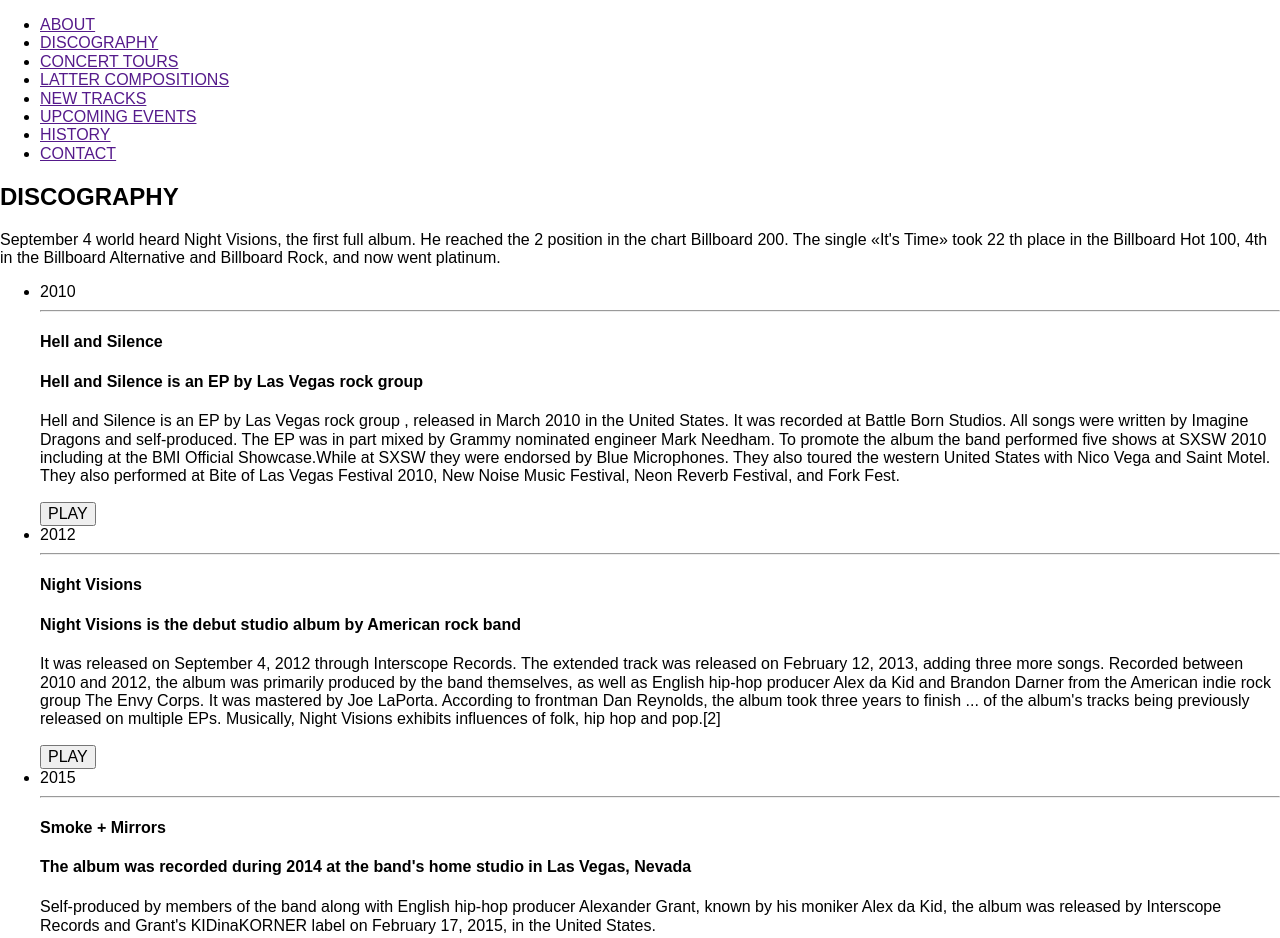
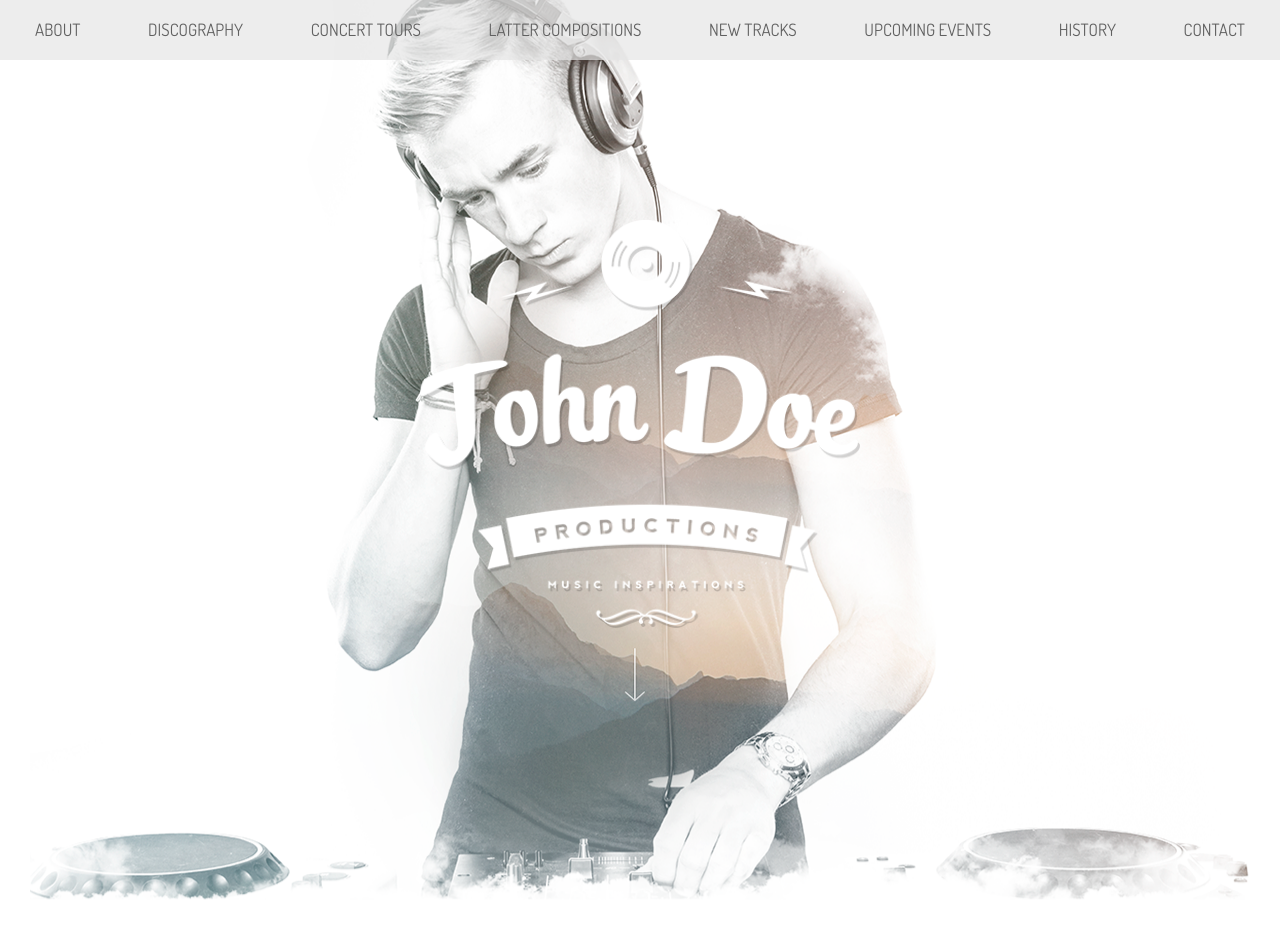
Before and after one commit to AdelRomeo/MusicDJ, a website: page index.html in a window 1280 px wide. Shown: the top 938 px of the page. Drawn offline with Linux system fonts and the light colour scheme.

Commit message:
верстка header

```diff
--- /dev/null
+++ b/gulpfile.js
@@ -0,0 +1,18 @@
+const gulp = require('gulp');
+const sass = require('gulp-sass');
+const concat = require('gulp-concat');
+const sourcemaps = require('gulp-sourcemaps');
+const watch = require('gulp-watch');
+
+gulp.task('sass-compile', () =>{
+    return gulp.src('./src/styles/**/*.scss') // путь откуда будут браться файлы
+        .pipe(sourcemaps.init())
+        .pipe(sass({outputStyle: 'compressed'}).on('error', sass.logError))
+        .pipe(concat('main.css')) //сборка нескольких файлов в один
+        .pipe(sourcemaps.write('./'))
+        .pipe(gulp.dest('./build/styles/')) //путь куда ляжет конечный файл
+})
+
+gulp.task('watch', () =>{ // автоматизация
+    gulp.watch('./src/styles/**/*.scss', gulp.series('sass-compile'))
+})
--- a/index.html
+++ b/index.html
@@ -4,10 +4,11 @@
     <meta charset="UTF-8">
     <title>MusicDJ</title>
     <link rel="stylesheet" href="css/normalize.css">
+    <link rel="stylesheet" href="build/styles/main.css">
 </head>
 <body>
     <header class="main-header">
-        <div class="main-header_container">
+        <div class="container_main-mav">
             <nav class="main-nav">
                 <ul class="main-nav_list">
                     <li class="main-nav_item"><a href="">ABOUT</a></li>
@@ -21,6 +22,7 @@
                 </ul>
             </nav>
         </div>
+        <img src="img/headerLogo.png" alt="Logo">
     </header>
     <main>
         <div class="discography">
--- /dev/null
+++ b/src/styles/fonts.scss
@@ -0,0 +1,19 @@
+@font-face {
+  font-family: "Dosis-Regular";
+  src: url("../../fonts/dosis/Dosis-Regular.otf");
+}
+
+@font-face {
+  font-family: "Dosis";
+  src: url("../../fonts/dosis/Dosis-Regular.otf");
+}
+
+@font-face {
+  font-family: "Dosis";
+  src: url("../../fonts/dosis/Dosis-Regular.otf");
+}
+
+@font-face {
+  font-family: "Dosis";
+  src: url("../../fonts/dosis/Dosis-Regular.otf");
+}
--- /dev/null
+++ b/src/styles/header.scss
@@ -0,0 +1,35 @@
+.main-header{
+  position: relative;
+  background: url("../../img/headerBackNN.png") no-repeat center;
+  background-size: 1220px 1000px;
+  padding-bottom: 920px;
+  &>img{
+    width: 440px;
+    position: absolute;
+    left: calc(50% - 220px);
+    top: 220px;
+  }
+}
+
+.container_main-mav{
+  width: 100%;
+  background: rgba(229,230,230, 0.7);
+  padding-top: 20px;
+  padding-bottom: 20px;
+}
+
+.main-nav_list{
+  width: 1210px;
+  display: flex;
+  justify-content: space-between;
+  margin: 0 auto;
+  padding: 0;
+  font-family: Dosis-Regular, Arial, sans-serif;
+  font-size: 17px;
+  list-style-type: none;
+}
+
+.main-nav_item a{
+  color: #606060;
+  text-decoration: none;
+}
```
Also changed, not shown: package.json (added, +28 -0 lines), build/styles/main.css (added), fonts/dosis/Dosis-Bold.otf (added), fonts/dosis/Dosis-ExtraBold.otf (added), fonts/dosis/Dosis-ExtraLight.otf (added), fonts/dosis/Dosis-Light.otf (added), fonts/dosis/Dosis-Medium.otf (added), fonts/dosis/Dosis-Regular.otf (added), fonts/dosis/Dosis-SemiBold.otf (added), img/headerBack.png (added), img/headerBackNN.png (added), img/headerLogo.png (added), src/styles/global.scss (added), 2 other files.
